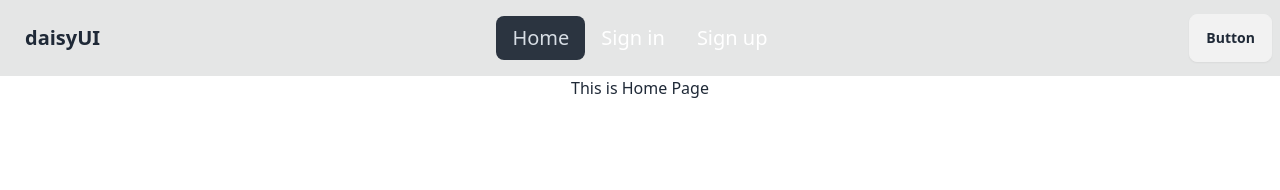
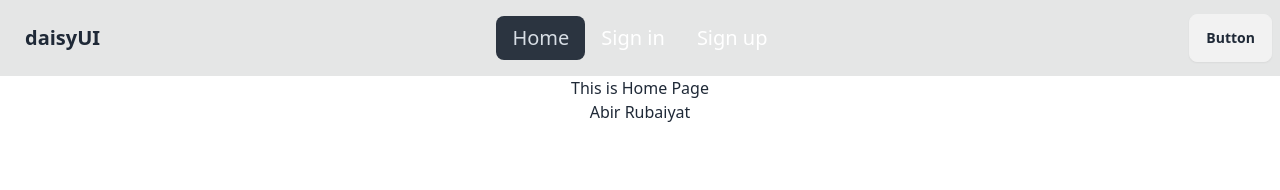
Before and after one commit to rubaiiyat/Firebase-Authentication, a React (Vite) app in the folder 03-Auth-Integration/: page / in a window 1280 px wide. Shown: the top 190 px of the page. Built offline with nearby package versions, Linux system fonts and the light colour scheme.

Commit message:
create user context

```diff
--- a/03-Auth-Integration/src/Components/Home/Home.jsx
+++ b/03-Auth-Integration/src/Components/Home/Home.jsx
@@ -1,9 +1,13 @@
-import React from "react";
+import React, { useContext } from "react";
+import { authContext } from "../../Provider/AuthProvider";
 
 const Home = () => {
+  const authInfo = useContext(authContext);
+  console.log(authInfo.name);
   return (
     <div>
       <h1>This is Home Page</h1>
+      <h1>{authInfo.name}</h1>
     </div>
   );
 };
--- /dev/null
+++ b/03-Auth-Integration/src/Provider/AuthProvider.jsx
@@ -0,0 +1,11 @@
+import React, { createContext } from "react";
+
+export const authContext = createContext(null);
+const AuthProvider = ({ children }) => {
+  const authInfo = { name: "Abir Rubaiyat" };
+  return (
+    <authContext.Provider value={authInfo}>{children}</authContext.Provider>
+  );
+};
+
+export default AuthProvider;
--- a/03-Auth-Integration/src/main.jsx
+++ b/03-Auth-Integration/src/main.jsx
@@ -7,6 +7,7 @@
 import Signup from "./Components/Signup/Signup.jsx";
 import Signin from "./Components/Signin/Signin.jsx";
 import Home from "./Components/Home/Home.jsx";
+import AuthProvider from "./Provider/AuthProvider.jsx";
 
 const router = createBrowserRouter([
   {
@@ -31,6 +32,8 @@
 
 createRoot(document.getElementById("root")).render(
   <StrictMode>
-    <RouterProvider router={router} />
+    <AuthProvider>
+      <RouterProvider router={router} />
+    </AuthProvider>
   </StrictMode>
 );
```
